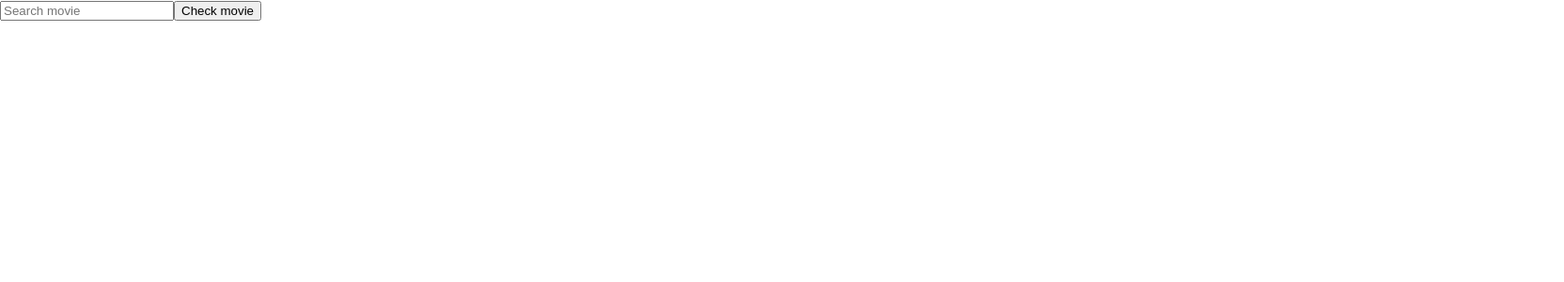
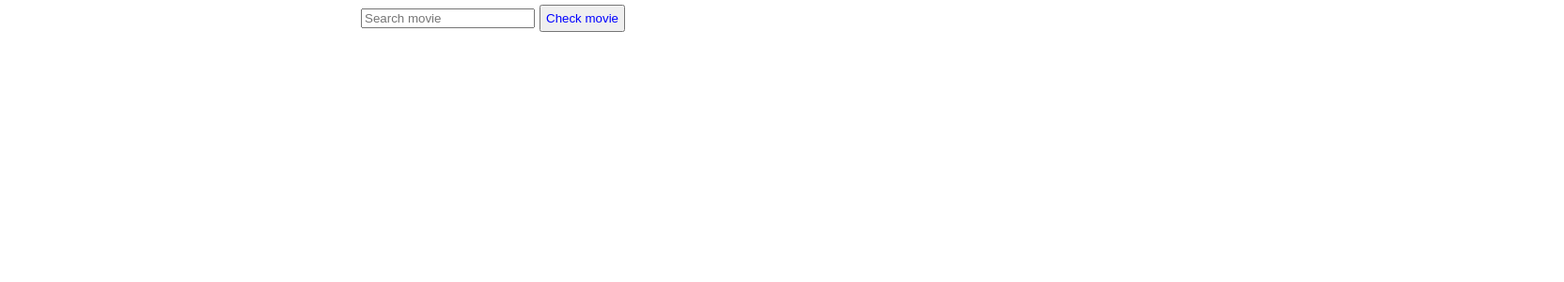
Before and after one commit to teniolafatunmbi/movie-search-app, a React (Create React App) app: page / in a window 1280 px wide. Shown: the top 300 px of the page at 94% size, 1664 px wide, since content can reach past the window. Built offline with nearby package versions, Linux system fonts and the light colour scheme.

Commit message:
added classnames to the input

```diff
--- a/src/Form.tsx
+++ b/src/Form.tsx
@@ -21,10 +21,13 @@ const Form: React.FC<searchProps> = ({Text, setText, setMovies}) => {
     }
 
     return(
-        <form onSubmit={handleSubmit}>
+        <div className="form">
+            <form onSubmit={handleSubmit} >
             <input type="search" placeholder="Search movie" value={Text} onChange={SearchChange} />
-            <button>Check movie</button>
+            <button className="btn">Check movie</button>
         </form>
+
+        </div>
 
     )
 }
```
